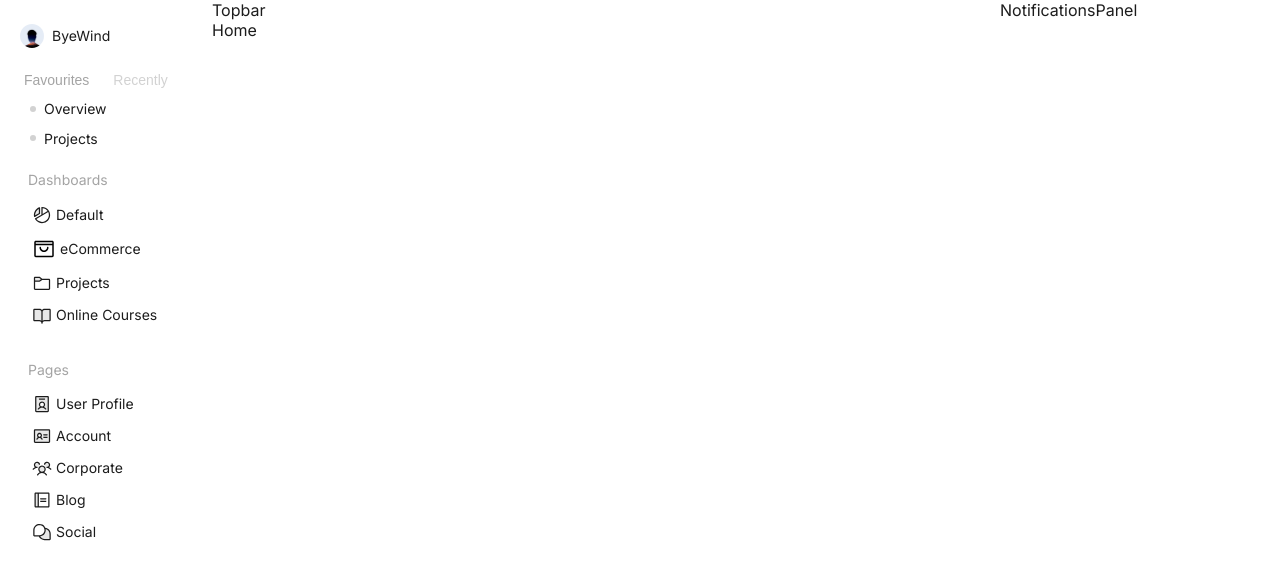
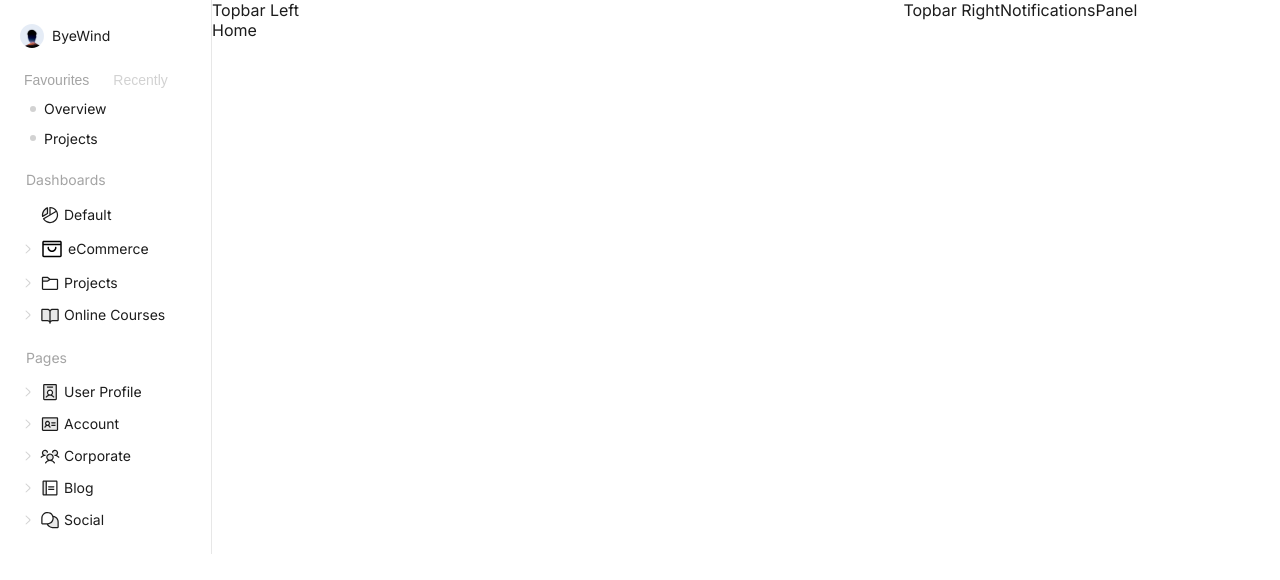
Before and after one commit to abishekh07/react-dashboard, a React (Vite) app: page / in a window 1280 px wide. Shown: the top 580 px of the page. Built offline with nearby package versions, Linux system fonts and the light colour scheme.

Commit message:
refactor: sidebar component and start topbar component

```diff
--- /dev/null
+++ b/src/components/Sidebar/Favourites.jsx
@@ -0,0 +1,58 @@
+import "./Sidebar.scss";
+
+import { useState } from "react";
+
+function Favourites() {
+  const [activeTab, setActiveTab] = useState("favourites");
+
+  const tabs = [
+    {
+      id: "favourites",
+      label: "Favourites"
+    },
+    {
+      id: "recents",
+      label: "Recently"
+    }
+  ];
+
+  return (
+    <div className="favourites">
+      <div className="favourites__tabs">
+        {tabs.map((tab) => (
+          <button
+            className={`favourites__tabs-btn ${
+              activeTab === tab.id ? "active" : ""
+            }`}
+            onClick={() => setActiveTab(tab.id)}
+            key={tab.id}
+          >
+            {tab.label}
+          </button>
+        ))}
+      </div>
+
+      <div className="favourites__content">
+        {activeTab === "favourites" && (
+          <div id="favourites" className="tab__content">
+            <ul className="favourites__content-list">
+              <li className="favourites__content-list--item">Overview</li>
+              <li className="favourites__content-list--item">Projects</li>
+            </ul>
+          </div>
+        )}
+
+        {activeTab === "recents" && (
+          <div id="recents" className="tab__content">
+            <ul className="favourites__content-list">
+              <li className="favourites__content-list--item">Projects</li>
+              <li className="favourites__content-list--item">Online Courses</li>
+            </ul>
+          </div>
+        )}
+      </div>
+    </div>
+  );
+}
+
+export default Favourites;
--- /dev/null
+++ b/src/components/Sidebar/Menu.jsx
@@ -0,0 +1,80 @@
+import "./Sidebar.scss";
+
+import { menu } from "../../data";
+import { useState } from "react";
+
+function Menu() {
+  const [openItem, setOpenItem] = useState("");
+
+  function toggleItem(id) {
+    setOpenItem(openItem === id ? "" : id);
+  }
+
+  return (
+    <div className="menu">
+      {menu.map((item) => (
+        <div className="menu__item" key={item.id}>
+          <h2>{item.title}</h2>
+
+          <div className="menu__list">
+            {item.listItems.map((listItem) => {
+              const uid = `${item.id}-${listItem.id}`;
+
+              return (
+                <div
+                  className={`menu__list-item ${
+                    openItem === uid ? "open" : ""
+                  }`}
+                  key={listItem.id}
+                >
+                  <div className="menu__list-item--info">
+                    {listItem.menuItems ? (
+                      <button
+                        className="dropdown-arrow"
+                        onClick={() => toggleItem(uid)}
+                      >
+                        <svg
+                          width="16"
+                          height="16"
+                          viewBox="0 0 16 16"
+                          fill="none"
+                          xmlns="http://www.w3.org/2000/svg"
+                        >
+                          <path
+                            fillRule="evenodd"
+                            clipRule="evenodd"
+                            d="M5.65967 12.3536C5.44678 12.1583 5.44678 11.8417 5.65967 11.6464L9.25 8.35355C9.4629 8.15829 9.4629 7.84171 9.25 7.64645L5.65968 4.35355C5.44678 4.15829 5.44678 3.84171 5.65968 3.64645C5.87257 3.45118 6.21775 3.45118 6.43065 3.64645L10.021 6.93934C10.6597 7.52513 10.6597 8.47487 10.021 9.06066L6.43065 12.3536C6.21775 12.5488 5.87257 12.5488 5.65967 12.3536Z"
+                            fill="#1C1C1C"
+                            fillOpacity="0.2"
+                          />
+                        </svg>
+                      </button>
+                    ) : (
+                      <span></span>
+                    )}
+
+                    <img src={`/icons/${listItem.icon}`} />
+
+                    <span>{listItem.title}</span>
+                  </div>
+
+                  {listItem.menuItems && (
+                    <ul className="submenu">
+                      {listItem.menuItems.map((menuItem) => (
+                        <li className="submenu__item" key={menuItem}>
+                          {menuItem}
+                        </li>
+                      ))}
+                    </ul>
+                  )}
+                </div>
+              );
+            })}
+          </div>
+        </div>
+      ))}
+    </div>
+  );
+}
+
+export default Menu;
--- a/src/components/Sidebar/Sidebar.jsx
+++ b/src/components/Sidebar/Sidebar.jsx
@@ -1,9 +1,9 @@
 import "./Sidebar.scss";
-import Logo from "@public/logo.svg";
+import Logo from "/logo.svg";
 
-import { menu } from "../../data";
 import { Link } from "react-router-dom";
-import { useState } from "react";
+import Favourites from "./Favourites";
+import Menu from "./Menu";
 
 function Sidebar() {
   return (
@@ -20,95 +20,4 @@ function Sidebar() {
   );
 }
 
-function Favourites() {
-  const [activeTab, setActiveTab] = useState("favourites");
-
-  const tabs = [
-    {
-      id: "favourites",
-      label: "Favourites",
-    },
-    {
-      id: "recents",
-      label: "Recently",
-    },
-  ];
-
-  return (
-    <div className="favourites">
-      <div className="favourites__tabs">
-        {tabs.map((tab) => (
-          <button
-            className={`favourites__tabs-btn ${
-              activeTab === tab.id ? "active" : ""
-            }`}
-            onClick={() => setActiveTab(tab.id)}
-            key={tab.id}
-          >
-            {tab.label}
-          </button>
-        ))}
-      </div>
-
-      <div className="favourites__content">
-        {activeTab === "favourites" && (
-          <div id="favourites" className="tab__content">
-            <ul className="favourites__content-list">
-              <li className="favourites__content-list--item">Overview</li>
-              <li className="favourites__content-list--item">Projects</li>
-            </ul>
-          </div>
-        )}
-
-        {activeTab === "recents" && (
-          <div id="recents" className="tab__content">
-            <ul className="favourites__content-list">
-              <li className="favourites__content-list--item">Projects</li>
-              <li className="favourites__content-list--item">Online Courses</li>
-            </ul>
-          </div>
-        )}
-      </div>
-    </div>
-  );
-}
-
-function Menu() {
-  return (
-    <div className="menu">
-      {menu.map((item) => (
-        <div className="menu__item" key={item.id}>
-          <h2>{item.title}</h2>
-
-          <div className="menu__list">
-            {item.listItems.map((listItem) => (
-              <div className="menu__list-item" key={listItem.id}>
-                <div>
-                  <span
-                    className={`${listItem.menuItems ? "dropdown-arrow" : ""}`}
-                  ></span>
-
-                  <img src={`/icons/${listItem.icon}`} />
-
-                  <span>{listItem.title}</span>
-                </div>
-
-                {listItem.menuItems && (
-                  <ul className="submenu">
-                    {listItem.menuItems.map((menuItem) => (
-                      <li className="submenu__item" key={menuItem}>
-                        {menuItem}
-                      </li>
-                    ))}
-                  </ul>
-                )}
-              </div>
-            ))}
-          </div>
-        </div>
-      ))}
-    </div>
-  );
-}
-
 export default Sidebar;
--- a/src/components/Sidebar/Sidebar.scss
+++ b/src/components/Sidebar/Sidebar.scss
@@ -7,6 +7,7 @@
   flex-direction: column;
   gap: 16px;
   font-size: 14px;
+  border-right: 1px solid $border-light;
 
   .logo {
     @include alignCenter;
@@ -73,13 +74,12 @@
     gap: 16px;
 
     &__item {
-      padding: 0 12px 12px;
-
       h2 {
         font-size: 14px;
         font-weight: normal;
         color: $secondary-color;
         padding: 4px 0;
+        margin-left: 10px;
         margin-bottom: 8px;
       }
     }
@@ -90,19 +90,49 @@
       gap: 4px;
 
       &-item {
-        padding: 4px 8px 4px 0;
-
-        div {
+        &--info {
           @include alignCenter;
           gap: 4px;
+          padding: 4px 8px 4px 0;
+
+          .dropdown-arrow,
+          span:first-child {
+            width: 16px;
+            height: 16px;
+            margin-left: 4px;
+          }
+
+          .dropdown-arrow {
+            background-color: transparent;
+            border: none;
+            cursor: pointer;
+            transition: transform 0.2s ease;
+
+            @include alignCenter;
+          }
         }
       }
 
       .submenu {
         list-style: none;
+        padding-left: 48px;
+        display: flex;
+        flex-direction: column;
+        gap: 4px;
 
         &__item {
           display: none;
+          padding: 4px 8px 4px 0;
+        }
+      }
+
+      &-item.open {
+        .dropdown-arrow {
+          transform: rotate(90deg);
+        }
+
+        .submenu__item {
+          display: block;
         }
       }
     }
--- a/src/components/Topbar/Topbar.jsx
+++ b/src/components/Topbar/Topbar.jsx
@@ -1,7 +1,12 @@
 import "./Topbar.scss";
 
 function Topbar() {
-  return <div className="Topbar">Topbar</div>;
+  return (
+    <div className="topbar">
+      <div className="topbar__left">Topbar Left</div>
+      <div className="topbar__right">Topbar Right</div>
+    </div>
+  );
 }
 
 export default Topbar;
--- a/src/components/Topbar/Topbar.scss
+++ b/src/components/Topbar/Topbar.scss
@@ -1,2 +1,5 @@
-.Topbar {
+@use "../../styles/mixins.scss" as *;
+
+.topbar {
+  @include spaceBetween;
 }
--- a/src/data.js
+++ b/src/data.js
@@ -7,30 +7,30 @@ export const menu = [
         id: 1,
         title: "Default",
         url: "/",
-        icon: "pie-chart.svg",
+        icon: "pie-chart.svg"
       },
       {
         id: 2,
         title: "eCommerce",
         url: "/",
         icon: "shopping-bag.svg",
-        menuItems: ["Products", "Orders", "Customers"],
+        menuItems: ["Products", "Orders", "Customers"]
       },
       {
         id: 3,
         title: "Projects",
         url: "/",
         icon: "folder.svg",
-        menuItems: ["Active Projects", "Archived Projects", "Create New"],
+        menuItems: ["Active Projects", "Archived Projects", "Create New"]
       },
       {
         id: 4,
         title: "Online Courses",
         url: "/",
         icon: "book.svg",
-        menuItems: ["All Courses", "My Learning", "Certificates"],
-      },
-    ],
+        menuItems: ["All Courses", "My Learning", "Certificates"]
+      }
+    ]
   },
   {
     id: 2,
@@ -46,37 +46,37 @@ export const menu = [
           "Projects",
           "Campaigns",
           "Documents",
-          "Followers",
-        ],
+          "Followers"
+        ]
       },
       {
         id: 2,
         title: "Account",
         url: "/",
         icon: "id-card.svg",
-        menuItems: ["Settings", "Billing", "Security"],
+        menuItems: ["Settings", "Billing", "Security"]
       },
       {
         id: 3,
         title: "Corporate",
         url: "/",
         icon: "users.svg",
-        menuItems: ["Teams", "Departments", "Announcements"],
+        menuItems: ["Teams", "Departments", "Announcements"]
       },
       {
         id: 4,
         title: "Blog",
         url: "/",
         icon: "notebook.svg",
-        menuItems: ["Posts", "Categories", "Tags"],
+        menuItems: ["Posts", "Categories", "Tags"]
       },
       {
         id: 5,
         title: "Social",
         url: "/",
         icon: "chat-teardrops.svg",
-        menuItems: ["Feed", "Messages", "Groups"],
-      },
-    ],
-  },
+        menuItems: ["Feed", "Messages", "Groups"]
+      }
+    ]
+  }
 ];
--- a/src/styles/mixins.scss
+++ b/src/styles/mixins.scss
@@ -2,3 +2,9 @@
   display: flex;
   align-items: center;
 }
+
+@mixin spaceBetween {
+  display: flex;
+  justify-content: space-between;
+  align-items: center;
+}
--- a/src/styles/variables.scss
+++ b/src/styles/variables.scss
@@ -5,6 +5,7 @@ $main-color: #1c1c1c;
 $secondary-color: rgba(28, 28, 28, 0.4);
 $tertiary-color: rgba(28, 28, 28, 0.2);
 $tab-hover-color: rgba(28, 28, 28, 0.05);
+$border-light: rgba(28, 28, 28, 0.1);
 
 /* Other Colors */
 
```
Also changed, not shown: public/icons/arrow.svg (added).
